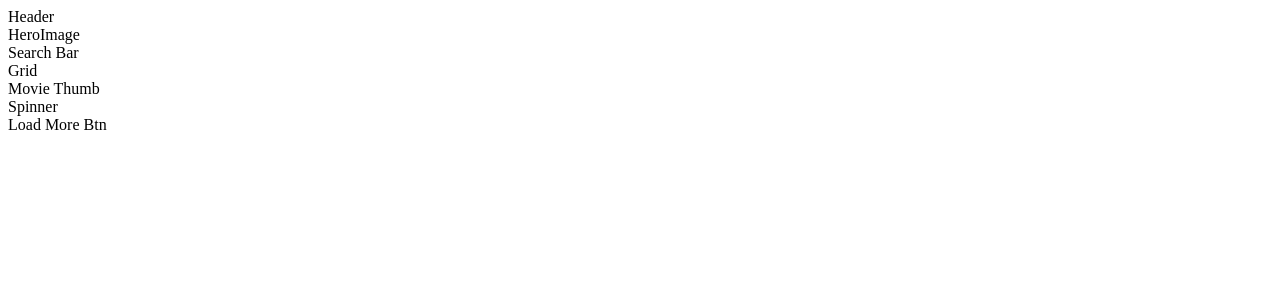
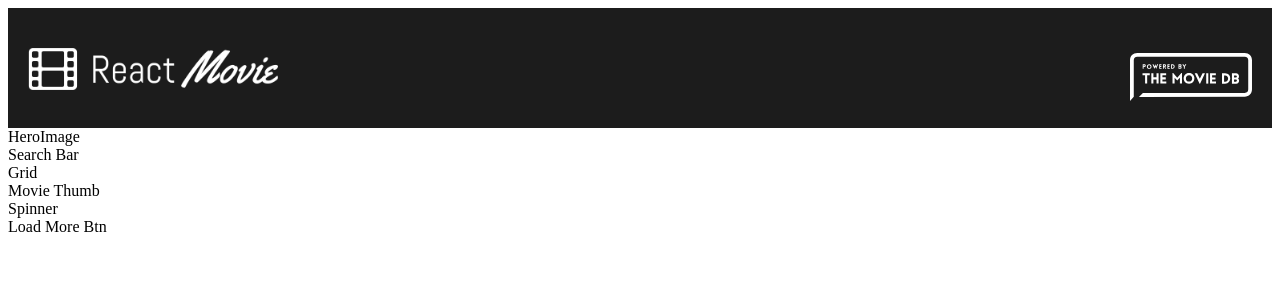
Before and after one commit to dontrellthedeveloper/Internet-Movie-Database-IMDB-Clone-, a React (Create React App) app: page / in a window 1280 px wide. Shown: the top 300 px of the page. Built offline with nearby package versions, Linux system fonts and the light colour scheme; no server answers.

Commit message:
added header component

```diff
--- a/public/index.html
+++ b/public/index.html
@@ -15,6 +15,8 @@
       user's mobile device or desktop. See https://developers.google.com/web/fundamentals/web-app-manifest/
     -->
     <link rel="manifest" href="%PUBLIC_URL%/manifest.json" />
+    <link href="https://fonts.googleapis.com/css?family=Abel" rel="stylesheet">
+    <link href="https://stackpath.bootstrapcdn.com/font-awesome/4.7.0/css/font-awesome.min.css" rel="stylesheet">
     <!--
       Notice the use of %PUBLIC_URL% in the tags above.
       It will be replaced with the URL of the `public` folder during the build.
--- a/src/components/elements/Header.js
+++ b/src/components/elements/Header.js
@@ -1,5 +1,19 @@
 import React from "react";
+import styled from 'styled-components';
 
-const Header = () => <div>Header</div>
+import RMDBLogo from '../images/reactMovie_logo.png';
+import TMDBLogo from '../images/tmdb_logo.svg';
+
+import {StyledHeader, StyledRMDBLogo, StyledTMDBLogo} from "../styles/StyledHeader";
+
+
+const Header = () => (
+    <StyledHeader>
+        <div className="header-content">
+            <StyledRMDBLogo src={RMDBLogo} alt="rmdb-logo"/>
+            <StyledTMDBLogo src={TMDBLogo} alt="tmdb-logo"/>
+        </div>
+    </StyledHeader>
+)
 
 export default Header;
```
